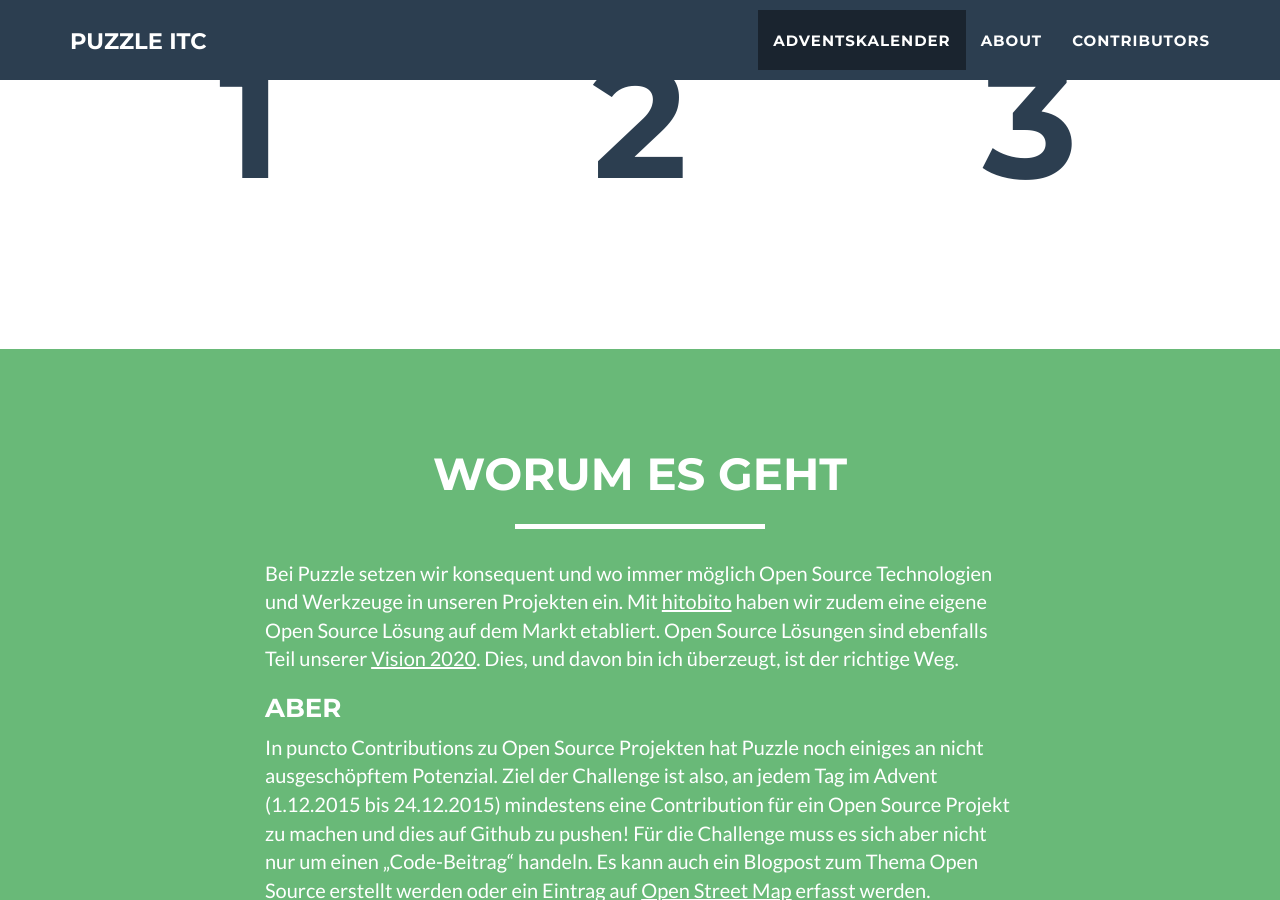
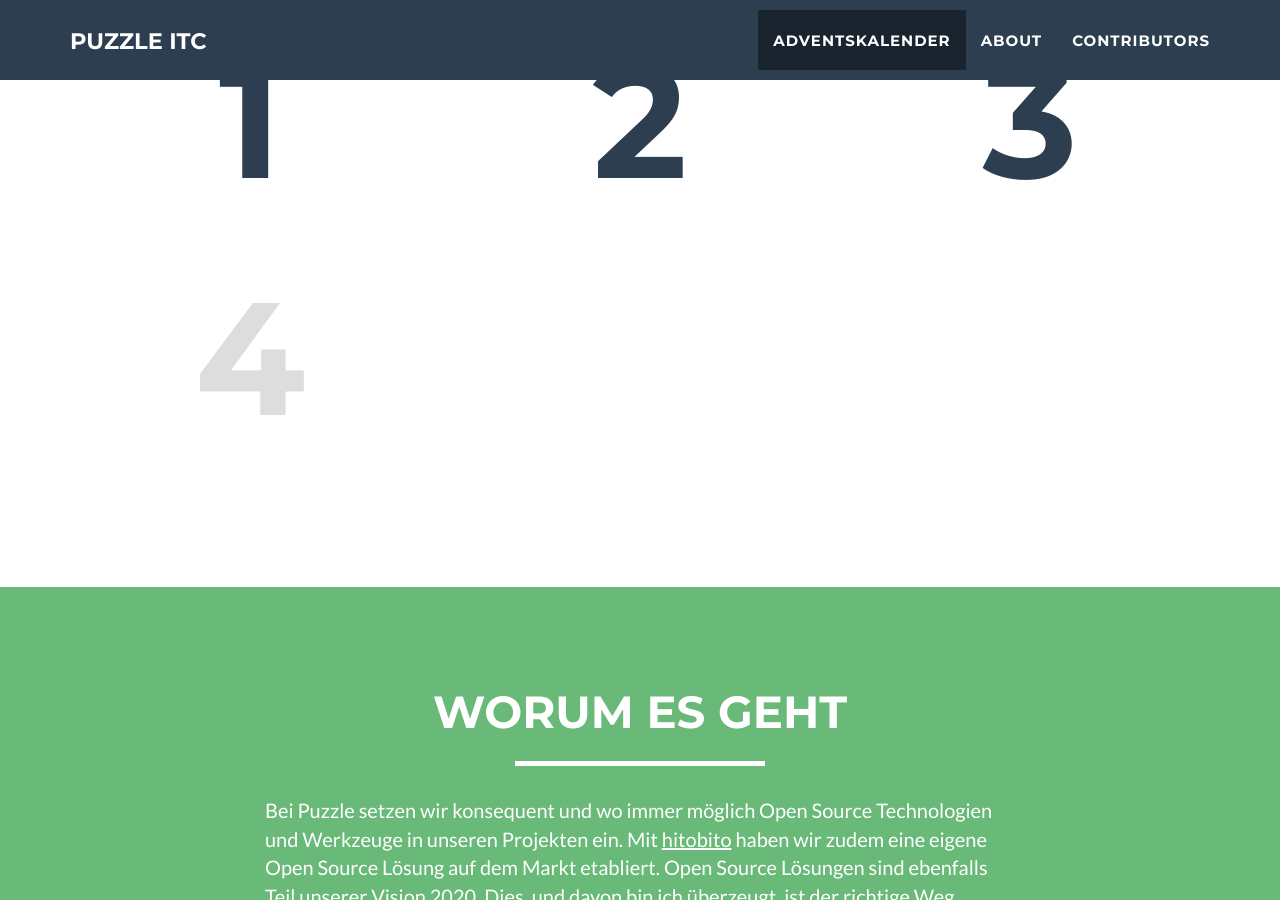
Before and after one commit to puzzle/opensource-advent-challenge-2015, a Jekyll site: the page built from index.html, in a window 1280 px wide and 900 px high, scrolled down 1077 px. Built offline with Jekyll 4.4.1, drawn with Linux system fonts in a browser that asks for light colours; nearby versions of some CDN libraries.

Commit message:
added inactive Days

```diff
--- a/_doors/1.markdown
+++ b/_doors/1.markdown
@@ -1,6 +1,7 @@
 ---
 day: 	1
 title:	Die Challenge beginnt!
+active: true
 ---
 
 
--- a/_doors/2.markdown
+++ b/_doors/2.markdown
@@ -1,6 +1,7 @@
 ---
 day: 	2
 title:	Weiter gehts!
+active: true
 ---
 
 <h3><a href="https://www.puzzle.ch/de/blog/articles/author/dbinggeli">Daniel Binggeli</a>:</h3>
--- a/_doors/3.markdown
+++ b/_doors/3.markdown
@@ -1,6 +1,7 @@
 ---
 day: 	3
 title:	Going steady!
+active: true
 ---
 
 <h3><a href="https://www.puzzle.ch/de/blog/articles/author/psimon">Pascal Simon</a>:</h3>
--- /dev/null
+++ b/_doors/4.markdown
@@ -0,0 +1,5 @@
+---
+day: 	4
+title:	Es geht weiter...
+active: false
+---
--- a/_includes/modals.html
+++ b/_includes/modals.html
@@ -1,4 +1,5 @@
 {% for door in site.doors %}
+{% if door.active == 'true' %}
 <div class="portfolio-modal modal fade" id="contributions-day-{{door.day}}" tabindex="-1" role="dialog" aria-hidden="true">
     <div class="modal-content">
         <div class="close-modal" data-dismiss="modal">
@@ -12,7 +13,7 @@
                 <div class="col-lg-8 col-lg-offset-2">
                     <div class="modal-body">
                         <h2>Tag {{door.day}}</h2>
-                        <h3>{{door.title}}</h2>
+                        <h3>{{door.title}}</h3>
                         <hr class="star-primary">
                         {{ door.content }}
                         <button type="button" class="btn btn-default" data-dismiss="modal"><i class="fa fa-times"></i> Close</button>
@@ -22,4 +23,5 @@
         </div>
     </div>
 </div>
+{% endif %}
 {% endfor %}
--- a/index.html
+++ b/index.html
@@ -4,6 +4,7 @@ layout: default
 
 <div class="row">
     {% for door in site.doors %}
+	{% if door.active %}
       <div class="col-sm-4 portfolio-item">
           <a href="#contributions-day-{{ door.day }}" data-toggle="modal" class="portfolio-link">
           	<div class="caption">
@@ -16,5 +17,14 @@ layout: default
           	</div>
           </a>
       </div>
+	{% else %}
+		<div class="col-sm-4 portfolio-item">
+			<div class="portfolio-link" >
+				<div class="calendaritem inactivday">
+					<h1>{{ door.day }}</h1>
+				</div>
+			</div>
+		</div>
+	{% endif %}
     {% endfor %}
 </div>
```
